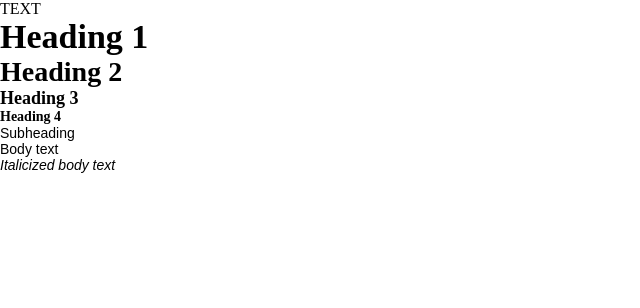
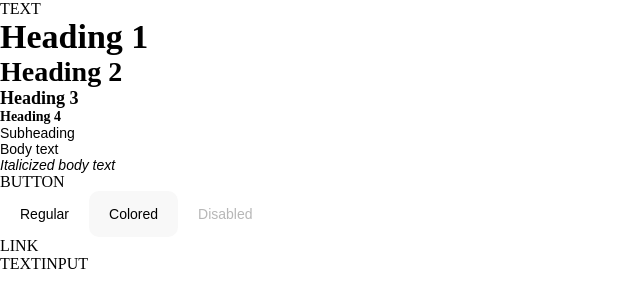
Before and after one commit to alexieyizhe/intern.plus, a React (Create React App) app: page / in a window 1280 px wide. Shown: the top 308 px of the page, without its empty margins (0-640 px from the left). Built offline with nearby package versions, Linux system fonts and the light colour scheme; no server answers.

Commit message:
Add Button component

```diff
--- /dev/null
+++ b/src/components/Button/index.tsx
@@ -0,0 +1,35 @@
+import React from "react";
+import styled from "styled-components";
+
+import { IBaseElementProps } from "src/types/BaseElementProps";
+
+export interface IButtonProps extends IBaseElementProps {
+  color?: string;
+  disabled?: boolean;
+}
+
+export const UnstyledButton = styled.button`
+  padding: 0;
+  border: none;
+`;
+
+const BaseButton = styled(UnstyledButton)<IButtonProps>`
+  padding: 15px 20px;
+  border-radius: ${({ theme }) => theme.borderRadius.button}px;
+
+  background-color: ${({ color = "", theme }) =>
+    theme.color[color] || color || "inherit"};
+  cursor: ${({ disabled }) => (disabled ? "not-allowed" : "pointer")};
+
+  transition: box-shadow 150ms ease-out;
+  &:hover:not(:disabled),
+  &:focus:not(:disabled) {
+    box-shadow: ${({ theme }) => theme.boxShadow.hover};
+  }
+`;
+
+const Button: React.FC<IButtonProps> = ({ children, ...rest }) => (
+  <BaseButton {...rest}>{children}</BaseButton>
+);
+
+export default Button;
--- a/src/components/Text/index.tsx
+++ b/src/components/Text/index.tsx
@@ -71,10 +71,10 @@ const TEXT_VARIANTS: VariantList = {
  * Base styled component that applies appropriate styles.
  */
 const BaseText = styled.span<ITextProps>`
-  color: ${({ theme, color = "" }) => theme.color[color] || color || "inherit"};
-  font-family: ${({ theme, heading }) =>
+  color: ${({ color = "", theme }) => theme.color[color] || color || "inherit"};
+  font-family: ${({ heading, theme }) =>
     theme.fontFamily[heading ? "heading" : "body"]};
-  font-size: ${({ theme, size = Size.MEDIUM }) =>
+  font-size: ${({ size = Size.MEDIUM, theme }) =>
     theme.fontSize[size] || size}px;
 
   margin: 0;
--- a/src/components/index.tsx
+++ b/src/components/index.tsx
@@ -1,2 +1,5 @@
+export { default as Button } from "./Button";
+export * from "./Button";
+
 export { default as Text } from "./Text";
 export * from "./Text";
--- a/src/pages/landing/index.tsx
+++ b/src/pages/landing/index.tsx
@@ -1,6 +1,6 @@
 import React from "react";
 
-import { Text } from "src/components";
+import { Button, Text } from "src/components";
 
 const LandingPage = () => {
   return (
@@ -27,6 +27,22 @@ const LandingPage = () => {
       <Text variant="body" italic as="div">
         Italicized body text
       </Text>
+
+      <div>BUTTON</div>
+      <Button>
+        <Text variant="body">Regular</Text>
+      </Button>
+
+      <Button color="#f8f8f8">
+        <Text variant="body">Colored</Text>
+      </Button>
+
+      <Button disabled>
+        <Text variant="body">Disabled</Text>
+      </Button>
+      <div>LINK</div>
+
+      <div>TEXTINPUT</div>
     </div>
   );
 };
--- a/src/theme/constants.ts
+++ b/src/theme/constants.ts
@@ -24,6 +24,12 @@ const constants = {
     heading: "serif",
     body: "sans-serif",
   },
+  boxShadow: {
+    hover: "0px 2px 4px rgba(150, 150, 150, 0.1)",
+  },
+  borderRadius: {
+    button: 10,
+  },
 };
 
 export default constants;
```
